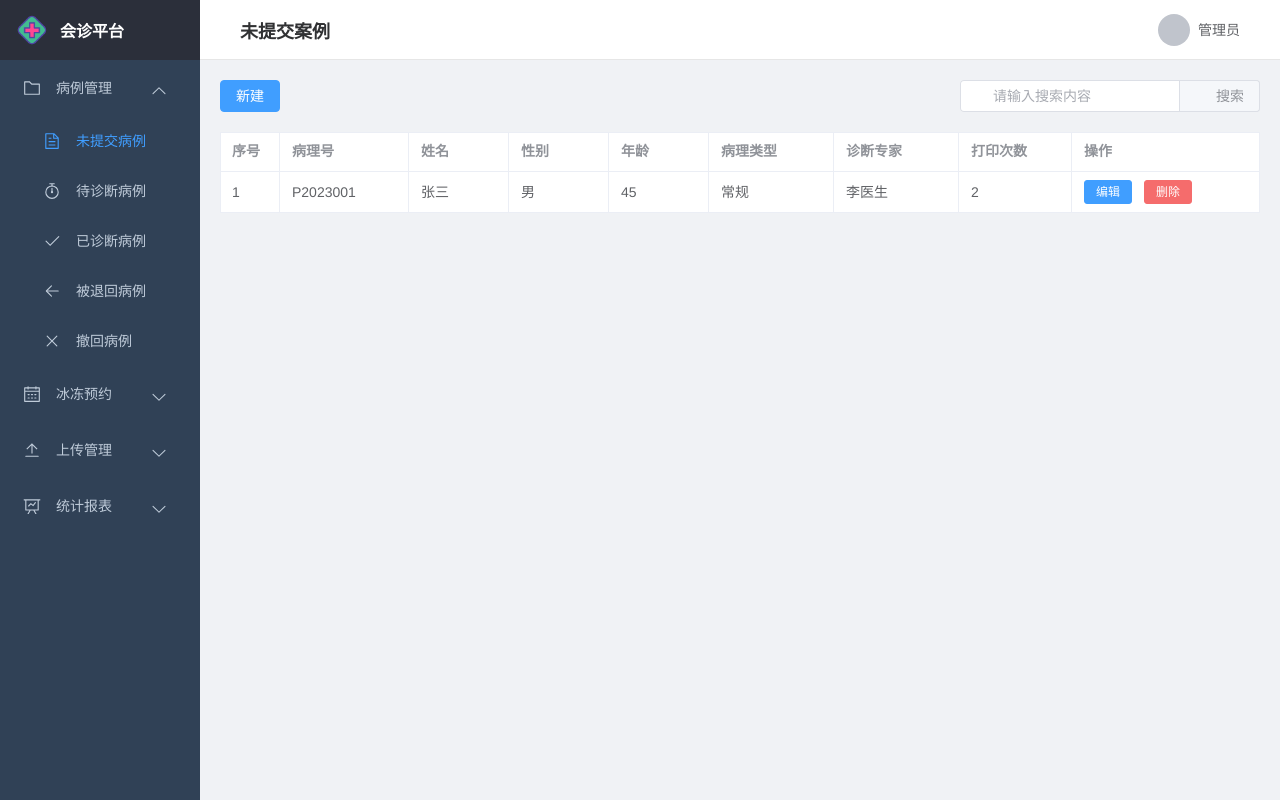
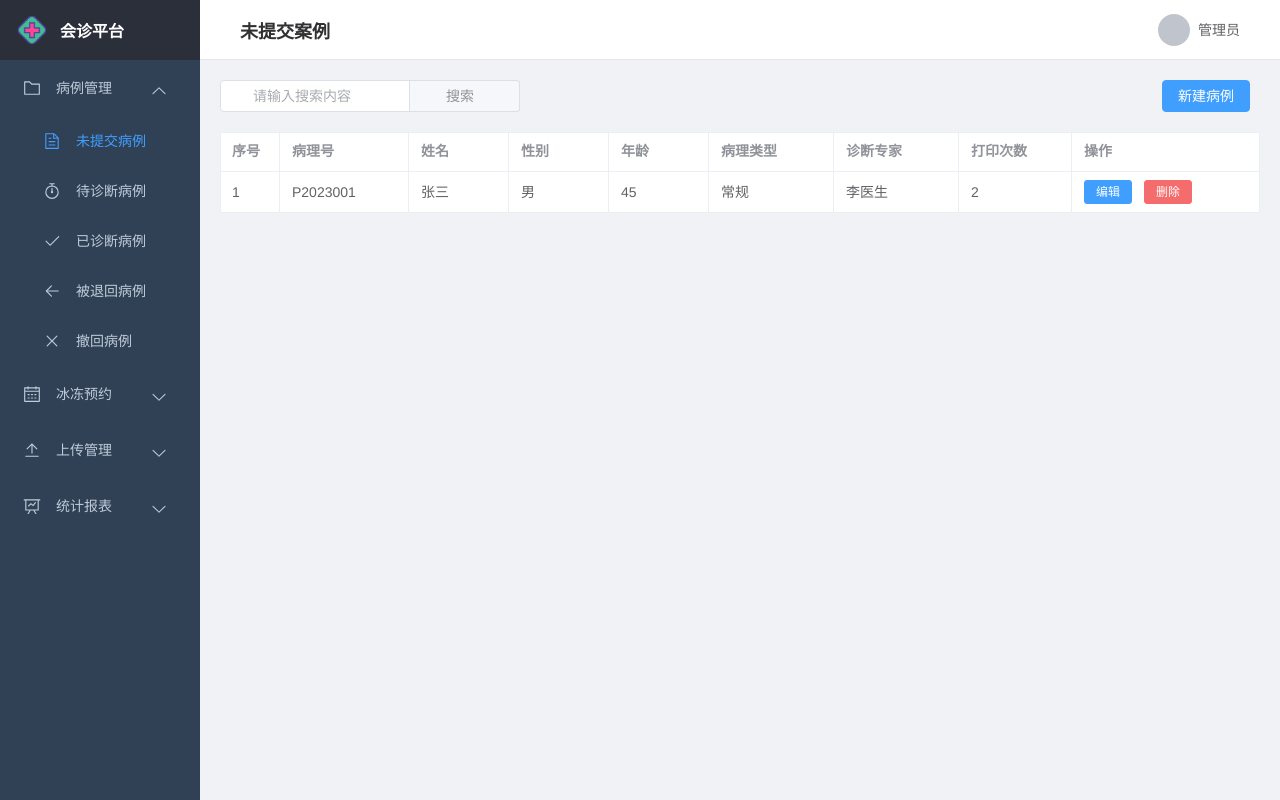
Before and after one commit to HBUzxl/UserCenter, a Vue app: page /case-management/unsubmitted in a window 1280 px wide. Built offline with nearby package versions, Linux system fonts and the light colour scheme.

Commit message:
病例管理表格搜索框修改

```diff
--- a/src/views/CaseManagement/DiagnosedCases.vue
+++ b/src/views/CaseManagement/DiagnosedCases.vue
@@ -2,7 +2,6 @@
     <div class="unsubmitted-cases">
       <!-- 顶部操作区域 -->
       <div class="operation-bar">
-        <el-button type="primary" @click="handleCreate">新建</el-button>
         <div class="search-box">
           <el-input
             v-model="searchQuery"
--- a/src/views/CaseManagement/ReturnedCases.vue
+++ b/src/views/CaseManagement/ReturnedCases.vue
@@ -2,7 +2,6 @@
   <div class="unsubmitted-cases">
     <!-- 顶部操作区域 -->
     <div class="operation-bar">
-      <el-button type="primary" @click="handleCreate">新建</el-button>
       <div class="search-box">
         <el-input
           v-model="searchQuery"
--- a/src/views/CaseManagement/UnsubmittedCases.vue
+++ b/src/views/CaseManagement/UnsubmittedCases.vue
@@ -2,7 +2,7 @@
     <div class="unsubmitted-cases">
       <!-- 顶部操作区域 -->
       <div class="operation-bar">
-        <el-button type="primary" @click="handleCreate">新建</el-button>
+
         <div class="search-box">
           <el-input
             v-model="searchQuery"
@@ -15,6 +15,7 @@
             </template>
           </el-input>
         </div>
+        <el-button type="primary" @click="handleCreate">新建病例</el-button>
       </div>
 
       <!-- 表格 -->
@@ -134,4 +135,8 @@
   .search-box {
     width: 300px;
   }
+
+  .operation-bar .el-button {
+    margin-right: 10px;
+  }
   </style>
```
